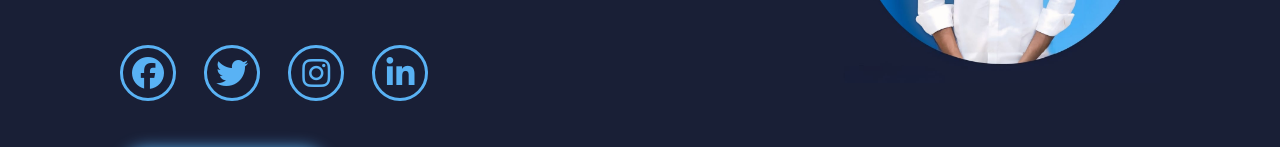
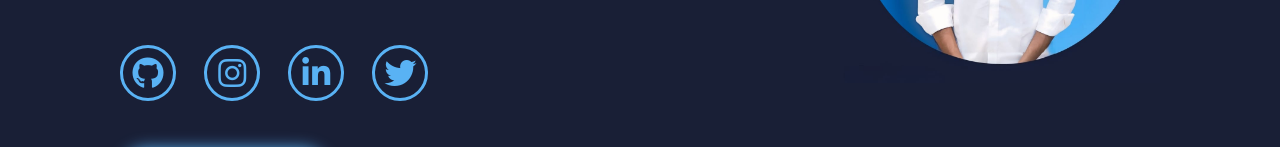
Before and after one commit to Hudaykiran-ui/hudaysportfolio, a plain HTML site: page index.html in a window 1280 px wide. Shown: the part 438-585 px from the top of the page. Drawn offline with nearby package versions, Linux system fonts and the light colour scheme.

Commit message:
added links for social media icon in 1st sec

```diff
--- a/index.html
+++ b/index.html
@@ -45,10 +45,10 @@
       <h3>And I'm <span class="highlight-2 js-multiple-text">Frontend Developer</span></h3>
       <p>Passionate Junior Frontend Developer With a Passion Of Creating Visually Stunning, User-Friendly Webpages And Dynamic Interfaces. </p>
       <div class="social-media">
-        <a href="#"> <i class="fa-brands fa-facebook"></i></a>
+        <a href="https://github.com/Hudaykiran-ui"> <i class="fa-brands fa-github"></i></a>
+        <a href="https://www.instagram.com/_hudaykiran_/"><i class="fa-brands fa-instagram"></i></a>
+        <a href="https://www.linkedin.com/in/hudaykiran-siddi"><i class="fa-brands fa-linkedin-in"></i></a>
         <a href="#"><i class="fa-brands fa-twitter"></i></a>
-        <a href="#"><i class="fa-brands fa-instagram"></i></a>
-        <a href="#"><i class="fa-brands fa-linkedin-in"></i></a>
       </div>
       <a href="#" class="btn">Download CV</a>
     </div>
```
